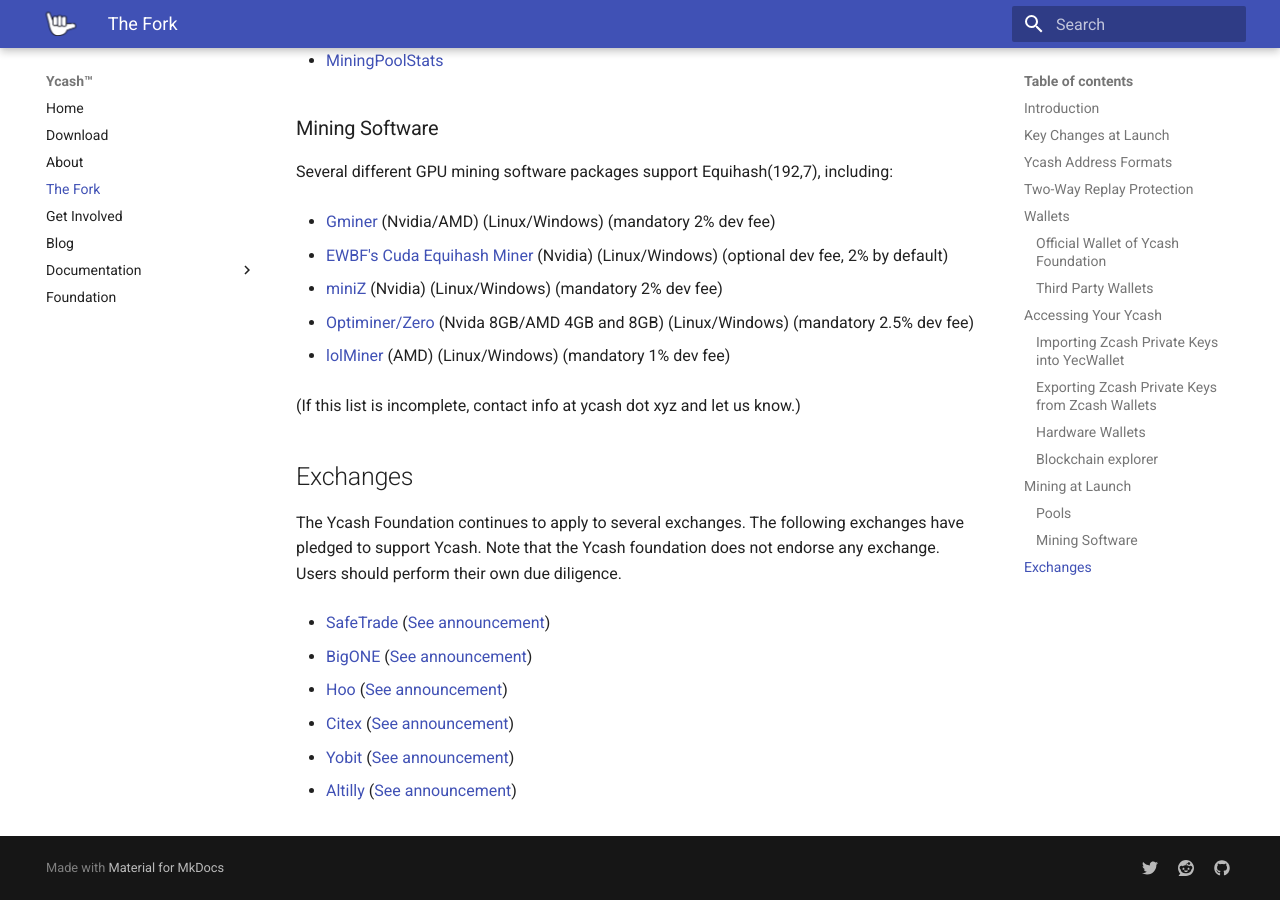
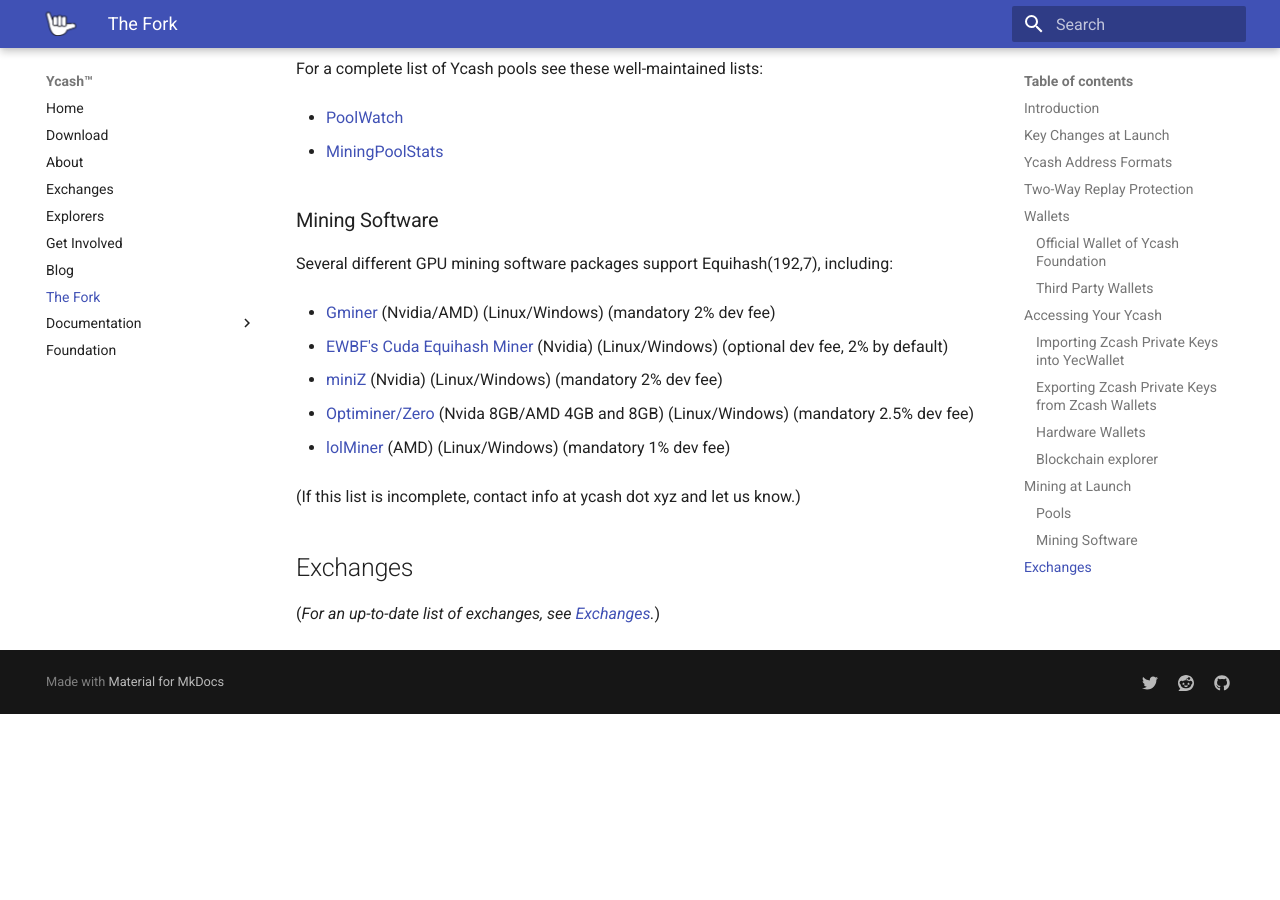
Before and after one commit to ycashfoundation/ycash-website, an MkDocs documentation site: the page built from docs/the_fork.md, in a window 1280 px wide and 900 px high, scrolled down 2441 px. Built offline with MkDocs 1.6.1 and Material for MkDocs 9.7.7, drawn with Linux system fonts in a browser that asks for light colours; after the commit the page ends 3155 px from its top, so only the background shows below that; some of the changed text lies outside the part shown.

Commit message:
March 2020 site updates

```diff
--- a/docs/the_fork.md
+++ b/docs/the_fork.md
@@ -1,8 +1,11 @@
 # The Fork
+
+*Important Note: The Ycash/Zcash chain fork successfully took place on July 18, 2019.
+This page is maintained here for historical purposes.*
 
 ## Introduction
 
-The Ycash/Zcash fork will occur at block height 570,000 of the Zcash blockchain (approximately July 18, 2019).
+The Ycash/Zcash fork occurred at block height 570,000 of the Zcash blockchain, approximately July 18, 2019).
 
 This page focuses on the mechanics of the fork. For the motivations behind the fork, see ["Announcing Ycash, The First “Friendly Fork” of the Zcash Blockchain" (2019-04-11)](https://medium.com/@YcashFoundation/announcing-ycash-the-first-friendly-fork-of-the-zcash-blockchain-ac386ed6368c).
 
@@ -116,16 +119,4 @@
 
 ## Exchanges
 
-The Ycash Foundation continues to apply to several exchanges. The following exchanges have pledged to support Ycash. Note that the Ycash foundation does not endorse any exchange. Users should perform their own due diligence.
-
-* [SafeTrade](https://www.safe.trade) ([See announcement](https://twitter.com/SafeCoins/status/1124185869135634432))
-
-* [BigONE](https://big.one) ([See announcement](https://bigone.zendesk.com/hc/en-us/articles/360026359253-BigONE-Will-Support-Zcach-ZEC-Hard-Fork))
-
-* [Hoo](https://hoo.com/) ([See announcement](https://twitter.com/YcashFoundation/status/1149107389586497536))
-
-* [Citex](https://www.citex.co.kr) ([See announcement](https://citex.zendesk.com/hc/en-us/articles/360030694252-Announcement-on-the-Launch-of-Zcash-ZEC-in-CITEX-Main-Board-Trade-Zone-Supports-ZEC-Hard-Fork-Announcement))
-
-* [Yobit](https://yobit.net) ([See announcement](https://twitter.com/yobitexchange))
-
-* [Altilly](https://www.altilly.com) ([See announcement](https://twitter.com/altillycom/status/1153739840170668033))
+(*For an up-to-date list of exchanges, see [Exchanges](/exchanges).*)
--- a/mkdocs.yml
+++ b/mkdocs.yml
@@ -9,10 +9,12 @@
   - Home: index.md
   - Download: download.md
   - About: about.md
-  - The Fork: the_fork.md
+  - Exchanges: exchanges.md
+  - Explorers: explorers.md
   - Get Involved: get_involved.md
   #- Mining: mining.md
   - Blog: blog.md
+  - The Fork: the_fork.md
   - Documentation:
     - ycashd and YecWallet: docs/yecwallet_and_ycashd.md
     - Diversified Addresses: docs/diversified_addresses.md
```
Also changed, not shown: docs/exchanges.md (added, +14 -0 lines), docs/explorers.md (added, +7 -0 lines), docs/index.md (+1 -4 lines).
